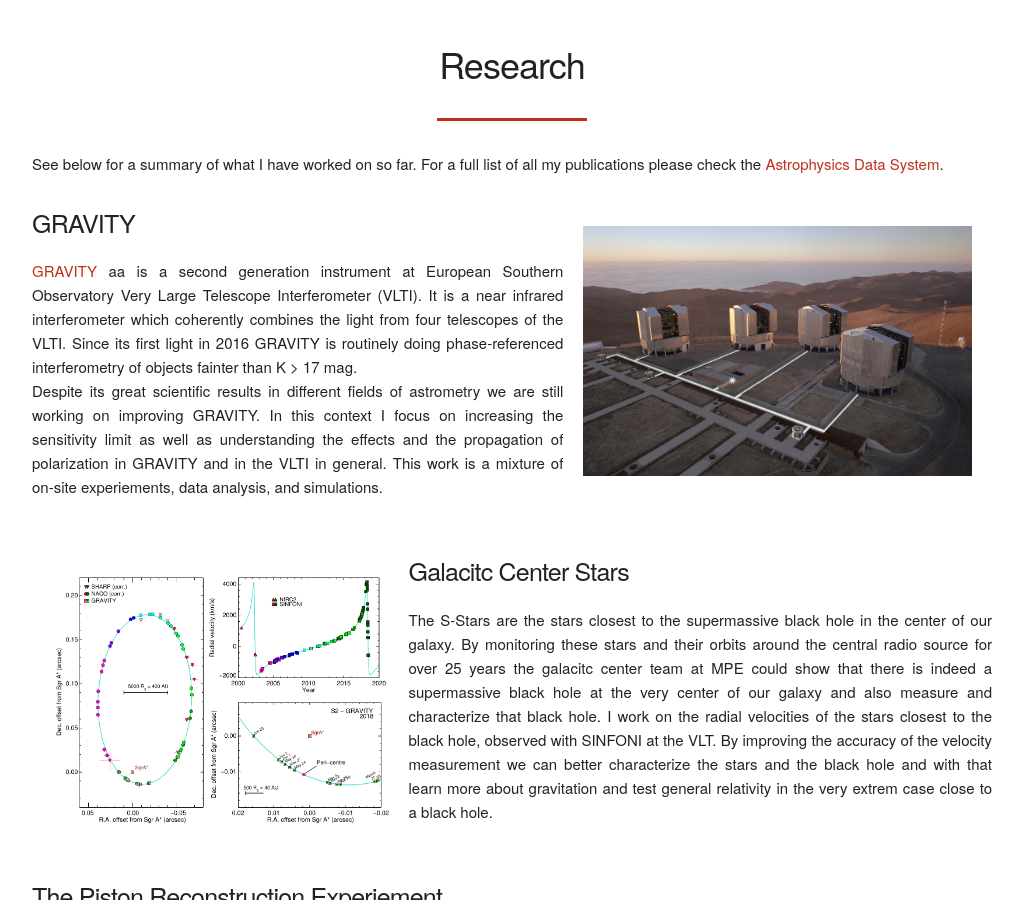
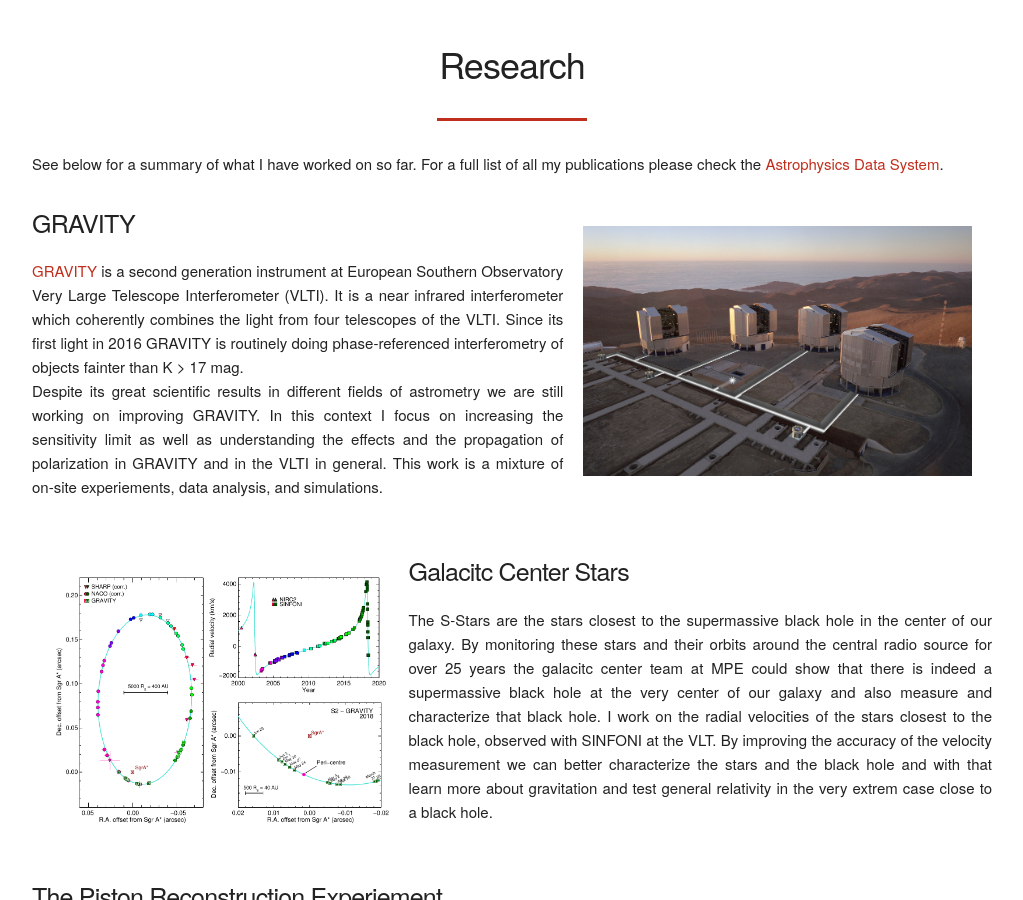
Before and after one commit to widmannf/widmannf.github.io, a Jekyll site: the page built from index.html, in a window 1280 px wide and 900 px high, scrolled down 1507 px. Shown: the whole window, without its empty margins (128-1151 px from the left). Built offline with Jekyll 4.4.1, drawn with Linux system fonts in a browser that asks for light colours.

Commit message:
Spelling mistake

```diff
--- a/_includes/research.html
+++ b/_includes/research.html
@@ -11,7 +11,7 @@
 
     <div class="proj-content">
         <h4 class="proj-title">GRAVITY</h4>
-        <p align="justify"> <a class="normal" target="_blank" href="http://www.mpe.mpg.de/ir/gravity">GRAVITY</a> aa is a second generation instrument at European Southern Observatory Very Large Telescope Interferometer (VLTI). It is a near infrared interferometer which coherently combines the light from four telescopes of the VLTI. Since its first light in 2016 GRAVITY is routinely doing phase-referenced interferometry of objects fainter than K > 17 mag.
+        <p align="justify"> <a class="normal" target="_blank" href="http://www.mpe.mpg.de/ir/gravity">GRAVITY</a> is a second generation instrument at European Southern Observatory Very Large Telescope Interferometer (VLTI). It is a near infrared interferometer which coherently combines the light from four telescopes of the VLTI. Since its first light in 2016 GRAVITY is routinely doing phase-referenced interferometry of objects fainter than K > 17 mag.
         Despite its great scientific results in different fields of astrometry we are still working on improving GRAVITY. In this context I focus on increasing the sensitivity limit as well as understanding the effects and the propagation of polarization in GRAVITY and in the VLTI in general. This work is a mixture of on-site experiements, data analysis, and simulations.
         </p></div>
     <div style="clear:both; display:block; height:30px;"></div>
```
